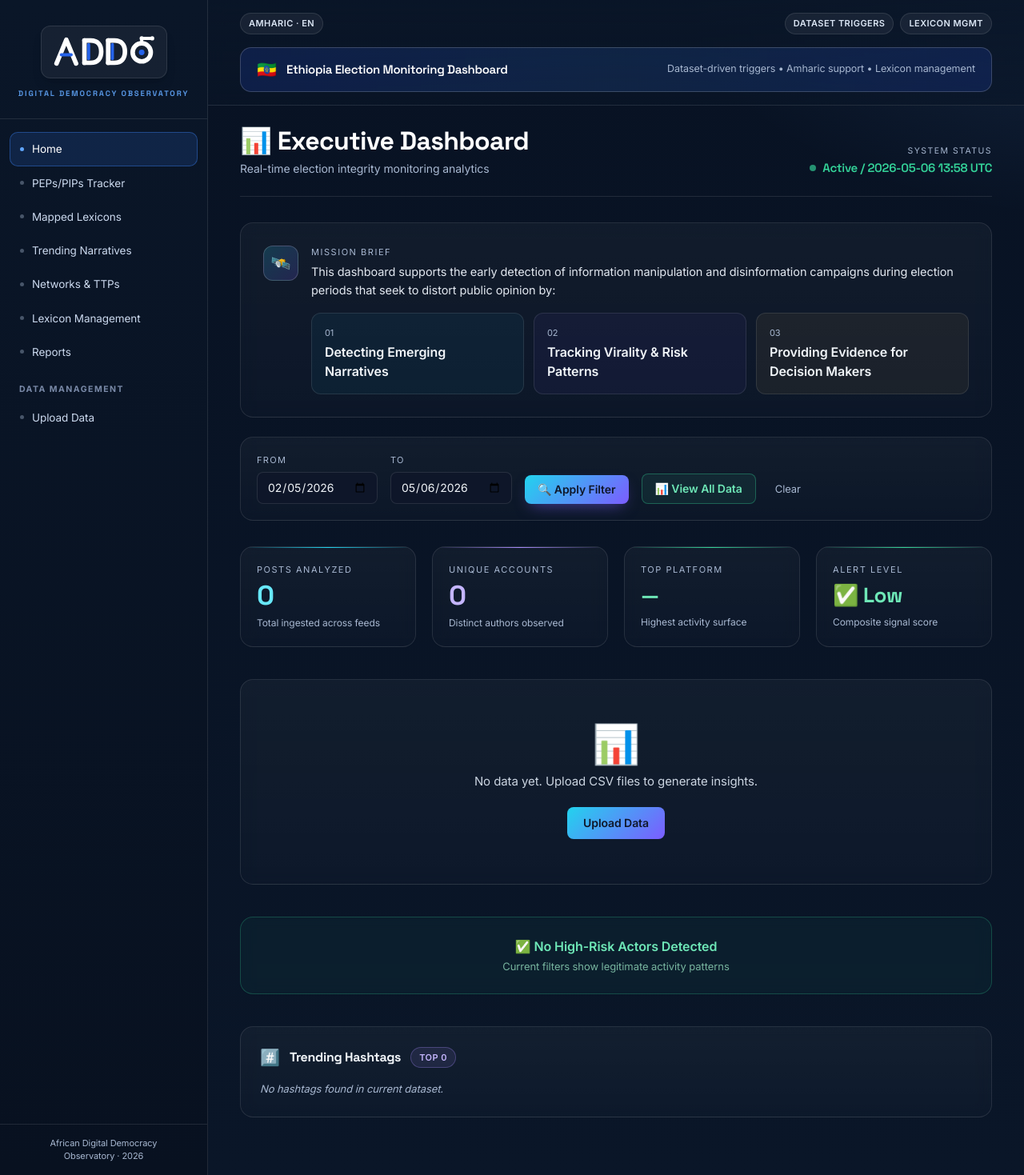
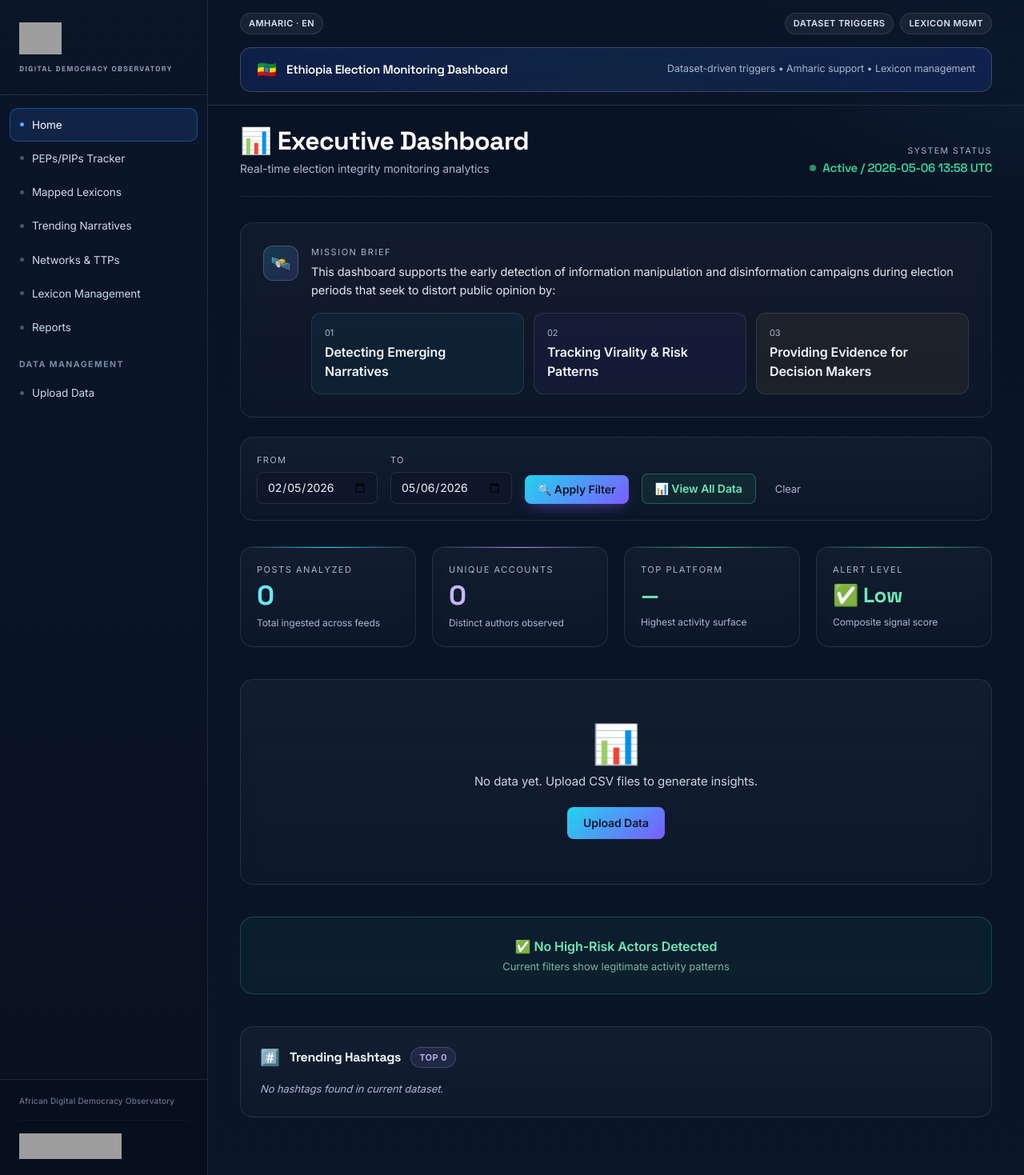
Before and after one commit to hanna-tes/Ethiopia_2026election_monitoring_tool, a Django app: page / in a window 1280 px wide. Shown: the whole page at 80% size. Run offline with Django 4.2, Linux system fonts and the light colour scheme; data comes from the database, SQL or seed files in the repository; data that the repository does not hold is empty; some libraries are stand-ins or nearby versions; grey boxes are pictures that could not be loaded.

Commit message:
Update base.html

```diff
--- a/dashboard/templates/dashboard/base.html
+++ b/dashboard/templates/dashboard/base.html
@@ -76,11 +76,6 @@
             background:linear-gradient(180deg,#0a1628 0%, #081120 100%);
             border-right:1px solid var(--line);
         }
-        .logo-container {
-            display: inline-flex;
-            align-items: center;
-            background: transparent;
-        }
         .topbar{
             background:linear-gradient(180deg, rgba(10,22,40,.9), rgba(10,22,40,.6));
             border-bottom:1px solid var(--line);
@@ -90,6 +85,10 @@
             background:linear-gradient(90deg, rgba(30,64,175,.25), rgba(59,130,246,.15) 50%, rgba(30,64,175,.25));
             border:1px solid var(--line-strong);
             border-radius:14px;
+        }
+        /* Mix blend property keeps images with light backgrounds clean on dark UI setups */
+        .blend-brand-img {
+            mix-blend-mode: lighten;
         }
         ::-webkit-scrollbar{width:8px;height:8px;}
         ::-webkit-scrollbar-thumb{background:rgba(255,255,255,.14);border-radius:8px;}
@@ -102,27 +101,10 @@
 <div class="flex min-h-screen">
 
     <aside class="sidebar-shell hidden lg:flex flex-col w-[260px] shrink-0">
-        <div class="px-5 pt-8 pb-6 border-b hairline flex flex-col items-center">
-            <div class="logo-container p-2 bg-white/5 rounded-xl border border-white/10 shadow-lg">
-                <svg width="140" height="48" viewBox="0 0 160 55" fill="none" xmlns="http://www.w3.org/2000/svg">
-                    <path d="M12 44L26 10L40 44" stroke="#ffffff" stroke-width="6.5" stroke-linecap="round" stroke-linejoin="round"/>
-                    <path d="M19 31.5H33" stroke="#2563eb" stroke-width="4.5" stroke-linecap="round"/>
-                    <path d="M52 11V43" stroke="#ffffff" stroke-width="6.5" stroke-linecap="round"/>
-                    <path d="M52 11H61C71 11 76 17 76 27C76 37 71 43 61 43H52" stroke="#ffffff" stroke-width="6.5" stroke-linecap="round" stroke-linejoin="round"/>
-                    <path d="M58 17V37" stroke="#2563eb" stroke-width="4.5" stroke-linecap="round"/>
-                    <path d="M86 11V43" stroke="#ffffff" stroke-width="6.5" stroke-linecap="round"/>
-                    <path d="M86 11H95C105 11 110 17 110 27C110 37 105 43 95 43H86" stroke="#ffffff" stroke-width="6.5" stroke-linecap="round" stroke-linejoin="round"/>
-                    <path d="M92 17V37" stroke="#2563eb" stroke-width="4.5" stroke-linecap="round"/>
-                    <circle cx="134" cy="28" r="13" stroke="#ffffff" stroke-width="6.5"/>
-                    <circle cx="134" cy="28" r="4" fill="#2563eb"/>
-                    <path d="M134 15V8" stroke="#ffffff" stroke-width="4.5" stroke-linecap="round"/>
-                    <path d="M134 8H149" stroke="#ffffff" stroke-width="4.5" stroke-linecap="round"/>
-                    <circle cx="134" cy="8" r="3" fill="#ffffff"/>
-                    <circle cx="149" cy="8" r="3" fill="#ffffff"/>
-                </svg>
-            </div>
-            <div class="text-[9.5px] uppercase tracking-[0.2em] font-bold text-blue-400/90 mt-3 font-display">
-                Digital Democracy Observatory
+        <div class="px-6 pt-7 pb-6 border-b hairline flex flex-col items-start w-full">
+            <img src="{% static 'Ethiopia_2026election_monitoring_tool/ADDO_design.png' %}" alt="ADDO Logo" class="h-10 w-auto object-contain max-w-full blend-brand-img">
+            <div class="text-[9px] uppercase tracking-[0.16em] font-bold text-slate-400 mt-3 font-display">
+                DIGITAL DEMOCRACY OBSERVATORY
             </div>
         </div>
 
@@ -139,9 +121,15 @@
             <a href="{% url 'upload_data' %}" class="nav-item {% if request.resolver_match.url_name == 'upload_data' %}active{% endif %}"><span class="dot"></span> Upload Data</a>
         </nav>
 
-        <div class="px-5 py-4 border-t hairline">
-            <div class="text-[11px] muted leading-snug text-center">
-                African Digital Democracy<br>Observatory · 2026
+        <div class="px-6 py-5 border-t hairline bg-slate-950/20 flex flex-col items-start gap-4">
+            <div class="text-[10px] text-slate-400/80 leading-snug tracking-wide">
+                African Digital Democracy Observatory
+            </div>
+
+            <div class="w-full border-t border-white/5"></div>
+
+            <div class="w-full overflow-hidden h-8 relative flex items-center">
+                <img src="{% static 'Ethiopia_2026election_monitoring_tool/ADDO_design.png' %}" alt="Code for Africa Logo" class="h-24 w-auto object-contain max-w-full absolute -bottom-[54px] left-0 blend-brand-img">
             </div>
         </div>
     </aside>
@@ -151,22 +139,7 @@
         <header class="topbar sticky top-0 z-30">
             <div class="max-w-[1400px] mx-auto px-6 lg:px-10 py-4 flex items-center gap-4">
                 <div class="flex lg:hidden items-center mr-2">
-                    <svg width="85" height="30" viewBox="0 0 160 55" fill="none" xmlns="http://www.w3.org/2000/svg">
-                        <path d="M12 44L26 10L40 44" stroke="#ffffff" stroke-width="6.5" stroke-linecap="round" stroke-linejoin="round"/>
-                        <path d="M19 31.5H33" stroke="#2563eb" stroke-width="4.5" stroke-linecap="round"/>
-                        <path d="M52 11V43" stroke="#ffffff" stroke-width="6.5" stroke-linecap="round"/>
-                        <path d="M52 11H61C71 11 76 17 76 27C76 37 71 43 61 43H52" stroke="#ffffff" stroke-width="6.5" stroke-linecap="round" stroke-linejoin="round"/>
-                        <path d="M58 17V37" stroke="#2563eb" stroke-width="4.5" stroke-linecap="round"/>
-                        <path d="M86 11V43" stroke="#ffffff" stroke-width="6.5" stroke-linecap="round"/>
-                        <path d="M86 11H95C105 11 110 17 110 27C110 37 105 43 95 43H86" stroke="#ffffff" stroke-width="6.5" stroke-linecap="round" stroke-linejoin="round"/>
-                        <path d="M92 17V37" stroke="#2563eb" stroke-width="4.5" stroke-linecap="round"/>
-                        <circle cx="134" cy="28" r="13" stroke="#ffffff" stroke-width="6.5"/>
-                        <circle cx="134" cy="28" r="4" fill="#2563eb"/>
-                        <path d="M134 15V8" stroke="#ffffff" stroke-width="4.5" stroke-linecap="round"/>
-                        <path d="M134 8H149" stroke="#ffffff" stroke-width="4.5" stroke-linecap="round"/>
-                        <circle cx="134" cy="8" r="3" fill="#ffffff"/>
-                        <circle cx="149" cy="8" r="3" fill="#ffffff"/>
-                    </svg>
+                    <img src="{% static 'Ethiopia_2026election_monitoring_tool/ADDO_design.png' %}" alt="ADDO Logo" class="h-7 w-auto object-contain blend-brand-img">
                 </div>
                 <div class="hidden md:flex items-center gap-2">
                     <span class="chip">Amharic · EN</span>
```
